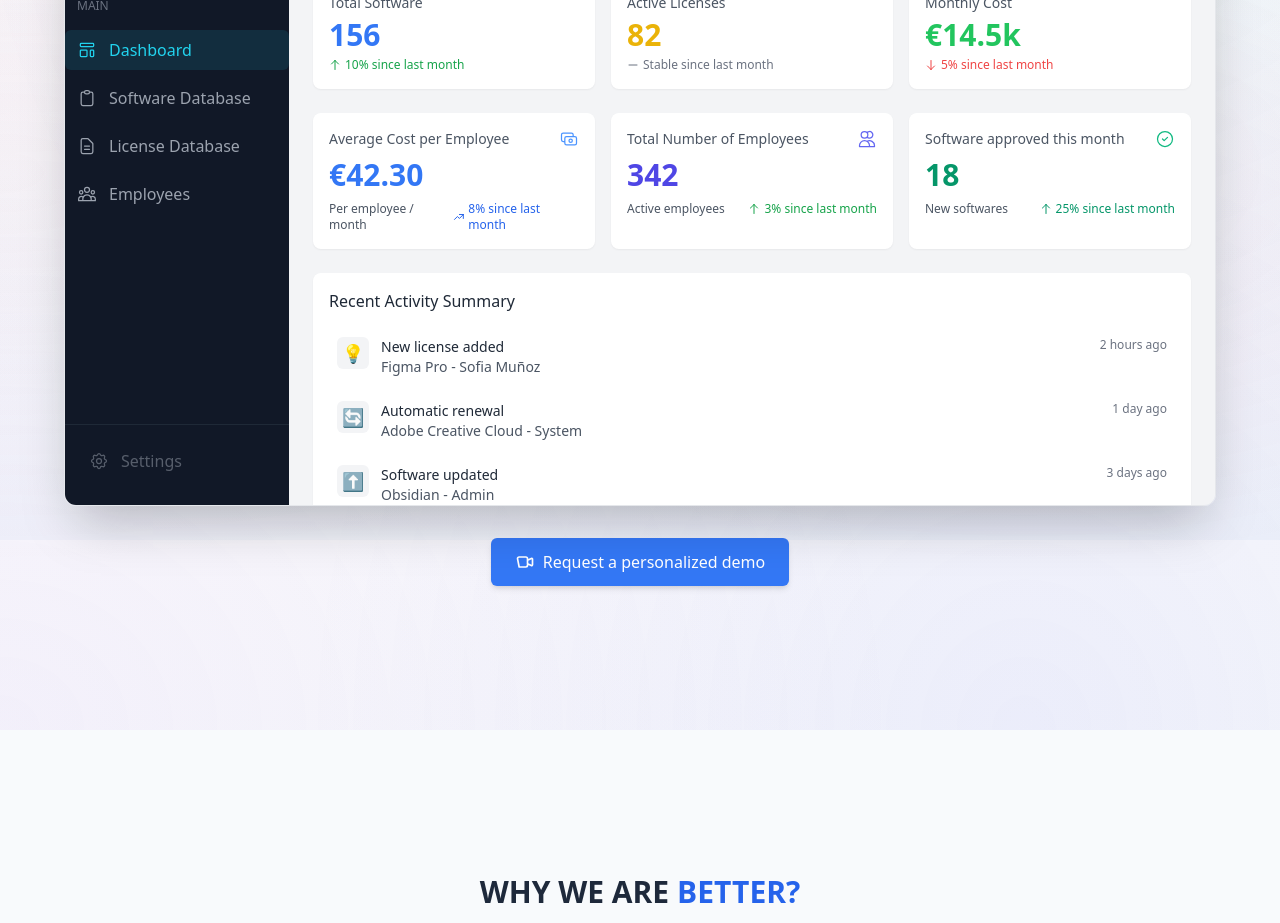
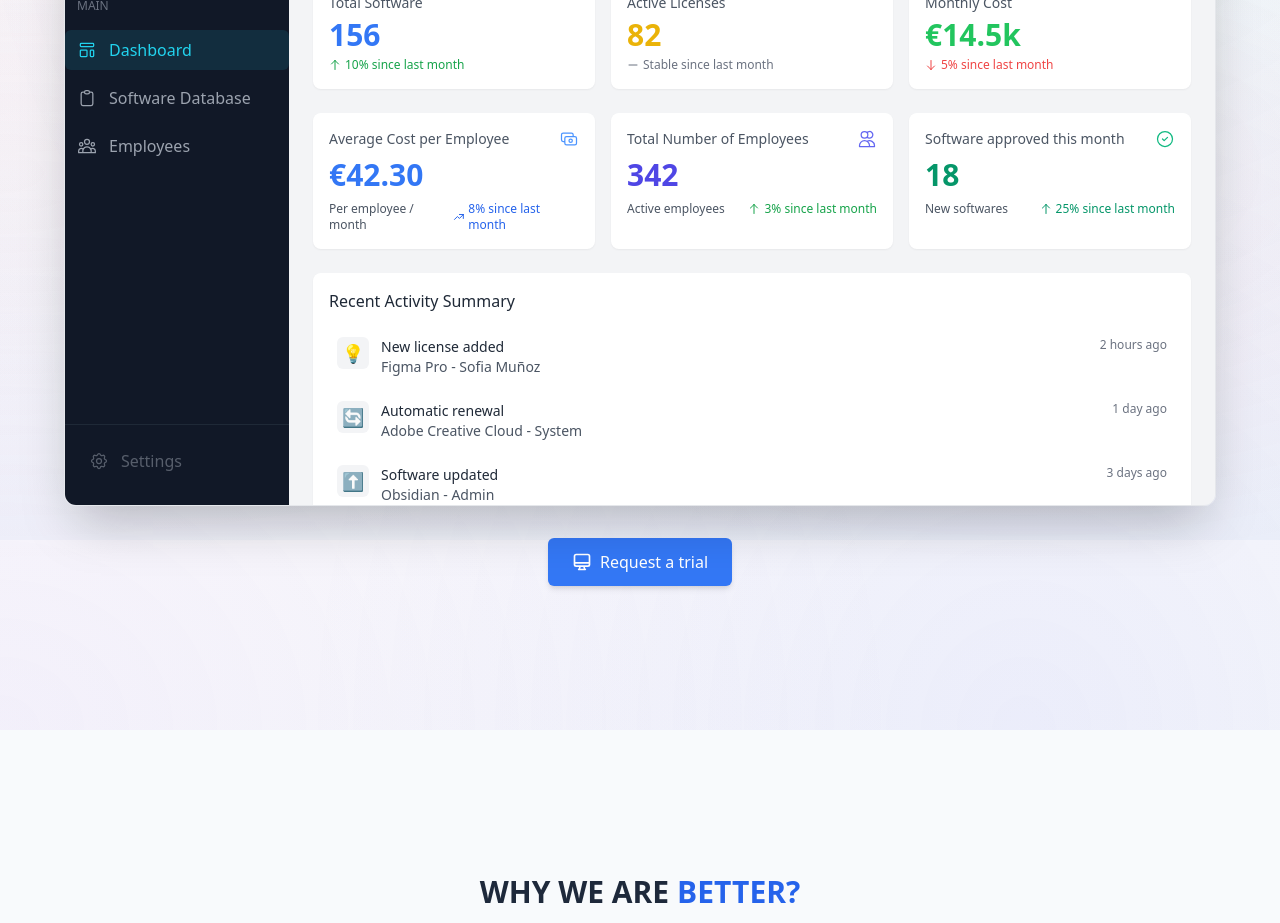
Before and after one commit to SoftCheck-app/tech_landing, a Next.js app: page / in a window 1280 px wide. Shown: the part 1860-2783 px from the top of the page. Built offline with nearby package versions, Linux system fonts and the light colour scheme.

Commit message:
Remove License Database section from PlatformLook component; update button text from "Request a personalized demo" to "Request a trial" for improved clarity.

```diff
--- a/src/components/PlatformLook.tsx
+++ b/src/components/PlatformLook.tsx
@@ -335,19 +335,6 @@ export const PlatformLook: React.FC = () => {
                     </svg>
                     Software Database
                   </motion.div>
-
-                  <motion.div
-                    className={`mt-2 px-3 py-2 rounded-md flex items-center cursor-pointer ${activeSection === "license" ? "bg-cyan-800/30 text-cyan-400" : "text-gray-400 hover:bg-gray-800/30"}`}
-                    onClick={() => handleSectionChange("license")}
-                    whileHover={{ x: 5 }}
-                    transition={{ duration: 0.2 }}
-                  >
-                    <svg className="w-5 h-5 mr-3" fill="none" stroke="currentColor" viewBox="0 0 24 24">
-                      <path strokeLinecap="round" strokeLinejoin="round" strokeWidth={1.5} d="M9 12h6m-6 4h6m2 5H7a2 2 0 01-2-2V5a2 2 0 012-2h5.586a1 1 0 01.707.293l5.414 5.414a1 1 0 01.293.707V19a2 2 0 01-2 2z" />
-                    </svg>
-                    License Database
-                  </motion.div>
-
                   <motion.div
                     className={`mt-2 px-3 py-2 rounded-md flex items-center cursor-pointer ${activeSection === "employees" ? "bg-cyan-800/30 text-cyan-400" : "text-gray-400 hover:bg-gray-800/30"}`}
                     onClick={() => handleSectionChange("employees")}
@@ -980,9 +967,6 @@ export const PlatformLook: React.FC = () => {
                           whileHover={{ scale: 1.05 }}
                           whileTap={{ scale: 0.95 }}
                         >
-                          <svg className="w-5 h-5 mr-2" fill="none" stroke="currentColor" viewBox="0 0 24 24">
-                            <path strokeLinecap="round" strokeLinejoin="round" strokeWidth={1.5} d="M18 9v3m0 0v3m0-3h3m-3 0h-3m-2-5a4 4 0 11-8 0 4 4 0 018 0zM3 20a6 6 0 0112 0v1H3v-1z" />
-                          </svg>
                           Add Employee
                         </motion.button>
                       </div>
@@ -1128,9 +1112,9 @@ export const PlatformLook: React.FC = () => {
               whileTap={{ scale: 0.95 }}
             >
               <svg className="w-5 h-5 mr-2" fill="none" stroke="currentColor" viewBox="0 0 24 24">
-                <path strokeLinecap="round" strokeLinejoin="round" strokeWidth={2} d="M15 10l4.553-2.276A1 1 0 0121 8.618v6.764a1 1 0 01-1.447.894L15 14M5 18h8a2 2 0 002-2V8a2 2 0 00-2-2H5a2 2 0 00-2 2z" />
+                <path strokeLinecap="round" strokeLinejoin="round" strokeWidth={2} d="M9.75 17L9 20l-1 1h8l-1-1-.75-3M3 13h18M5 17h14a2 2 0 002-2V5a2 2 0 00-2-2H5a2 2 0 00-2 2v10a2 2 0 002 2z" />
               </svg>
-              Request a personalized demo
+              Request a trial
             </motion.button>
           </div>
         </div>
```
